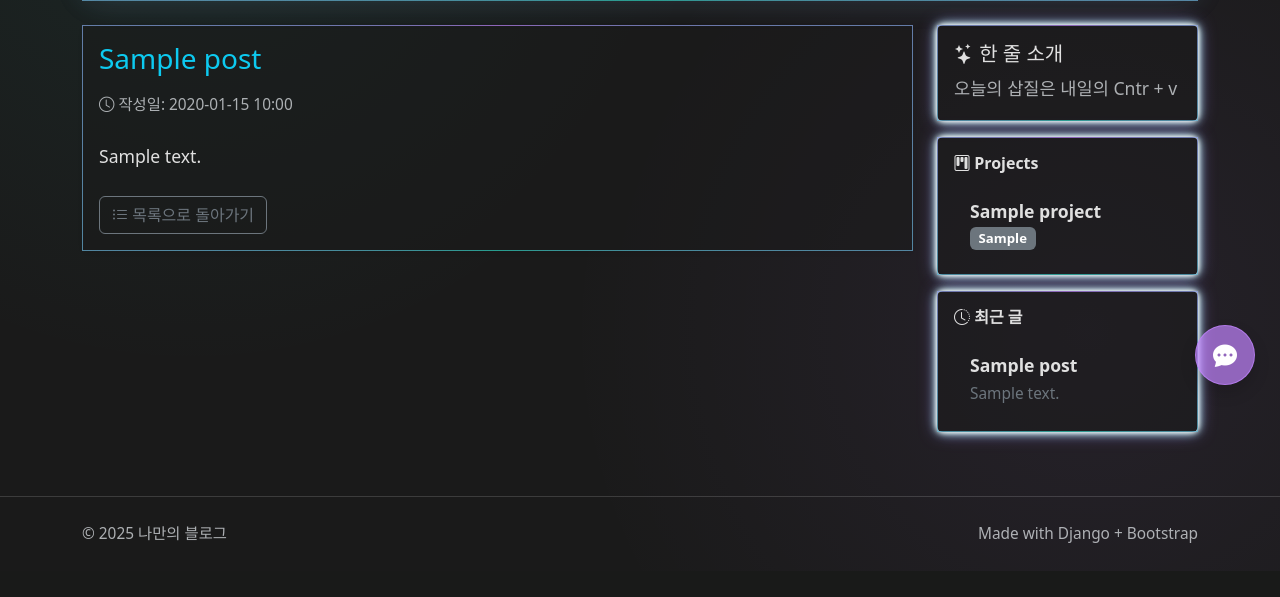
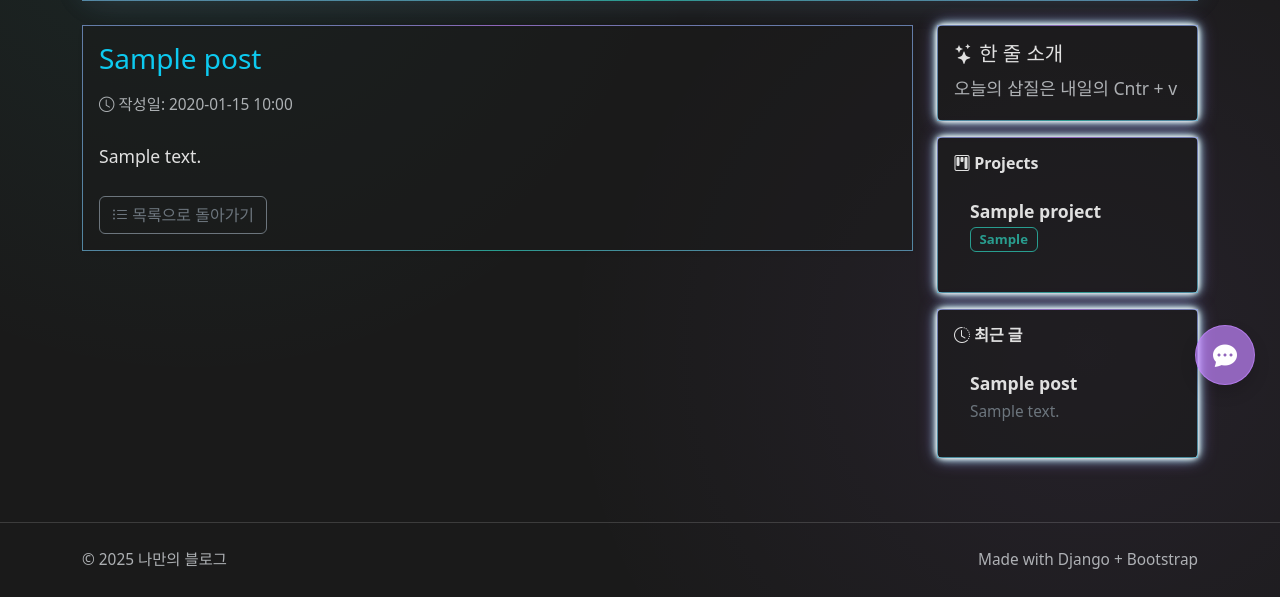
Before and after one commit to b-hyoung/django_myPortpolio, a Django app: page /post/1/ in a window 1280 px wide. Shown: the part 390-987 px from the top of the page. Before the commit the page ends 933 px from the top, so only its background shows below. Run offline with Django 5.2, Linux system fonts and the light colour scheme; tables that the repository leaves empty hold one stand-in row (values such as "Sample post"); parts of the project's set-up code (start-up, migrations or seed data) failed here and were passed over.

Commit message:
추가 contxt

```diff
--- a/blog/context_processors.py
+++ b/blog/context_processors.py
@@ -6,17 +6,36 @@ def recent_posts(request):
     return {'recent_posts': recent_posts}
 
 def sidebar_projects(request):
+    # Skill to color mapping based on the image
+    skill_color_map = {
+        'Python': 'teal', 'Java': 'teal', 'JavaScript': 'teal',
+        'NextJs': 'purple', 'Spring Boot': 'purple', 'React': 'purple', 'Django': 'purple',
+        'Docker': 'teal', 'Git & GitHub': 'teal', 'PostgreSQL': 'teal', 'AWS': 'teal',
+        'MySQL': 'purple', 'MongoDB': 'purple',
+        'Docker Compose': 'teal', 'Kubernetes': 'teal',
+    }
+
     projects = Project.objects.filter(is_visible=True).order_by('-created_at')[:4]
 
     project_data = []
     for project in projects:
-        techs = [tech.strip() for tech in project.technologies.split(',') if tech.strip()]
+        techs_raw_from_comma = [tech.strip() for tech in project.technologies.split(',') if tech.strip()]
+
+        techs_final = []
+        for tech_chunk in techs_raw_from_comma:
+            techs_final.extend([t.strip() for t in tech_chunk.split(' ') if t.strip()])
+
+        # Prepare skill objects with name and color
+        skills_with_colors = []
+        for tech in techs_final:
+            skill_color = skill_color_map.get(tech, 'teal') # Default to teal if not in map
+            skills_with_colors.append({'name': tech, 'color': skill_color})
 
         project_data.append({
             'id': project.id,
             'title': project.title,
-            'skills': techs[:3],
-            'more_skills': len(techs) > 3,
+            'skills': skills_with_colors[:3], # Still limit to 3 for initial display
+            'more_skills': len(skills_with_colors) > 3,
         })
 
     return {'sidebar_projects': project_data}
--- a/blog/templates/blog/base.html
+++ b/blog/templates/blog/base.html
@@ -114,6 +114,29 @@
       -webkit-line-clamp: 2;
       -webkit-box-orient: vertical;
       overflow: hidden;
+    }
+  </style>
+  <style>
+    .skill-badge {
+      display: block;
+      padding: 0.35em 0.65em;
+      font-size: .75em;
+      font-weight: 700;
+      line-height: 1;
+      text-align: center;
+      white-space: nowrap;
+      vertical-align: baseline;
+      border-radius: 0.375rem;
+      border: 1px solid transparent;
+      margin-bottom: 0.5rem;
+    }
+    .skill-badge-teal {
+      color: var(--laser-color-1);
+      border-color: var(--laser-color-1);
+    }
+    .skill-badge-purple {
+      color: var(--laser-color-2);
+      border-color: var(--laser-color-2);
     }
   </style>
 </head>
@@ -264,14 +287,14 @@
           <h6 class="fw-bold mb-3"><i class="bi bi-kanban"></i> Projects</h6>
           <div class="list-group list-group-flush">
             {% for project in sidebar_projects %}
-              <a href="{% url 'project_detail' project.id %}" class="list-group-item list-group-item-action bg-transparent d-flex justify-content-between align-items-start flex-wrap">
+              <a href="{% url 'project_detail' project.id %}" class="list-group-item list-group-item-action bg-transparent d-flex justify-content-between align-items-start flex-wrap mb-2">
                 <div class="fw-semibold text-truncate">{{ project.title }}</div>
-                <div class="d-flex gap-1 mt-1 mt-sm-0">
+                <div class="d-flex flex-wrap gap-2 mt-1 mt-sm-0">
                   {% for skill in project.skills %}
-                    <span class="badge text-bg-secondary">{{ skill }}</span>
+                    <span class="skill-badge skill-badge-{{ skill.color }}">{{ skill.name }}</span>
                   {% endfor %}
                   {% if project.more_skills %}
-                    <span class="badge text-bg-secondary">...</span>
+                    <span class="skill-badge skill-badge-teal">...</span>
                   {% endif %}
                 </div>
               </a>
@@ -290,7 +313,7 @@
           <h6 class="fw-bold mb-3"><i class="bi bi-clock-history"></i> 최근 글</h6>
           <div class="list-group list-group-flush">
             {% for post in recent_posts %}
-            <a href="{% url 'post_detail' post.id %}" class="list-group-item list-group-item-action bg-transparent">
+            <a href="{% url 'post_detail' post.id %}" class="list-group-item list-group-item-action bg-transparent mb-2">
               <div class="fw-semibold text-truncate">{{ post.title }}</div>
               <div class="text-secondary small text-truncate-2">{{ post.content|striptags|truncatewords:10 }}</div>
             </a>
```
